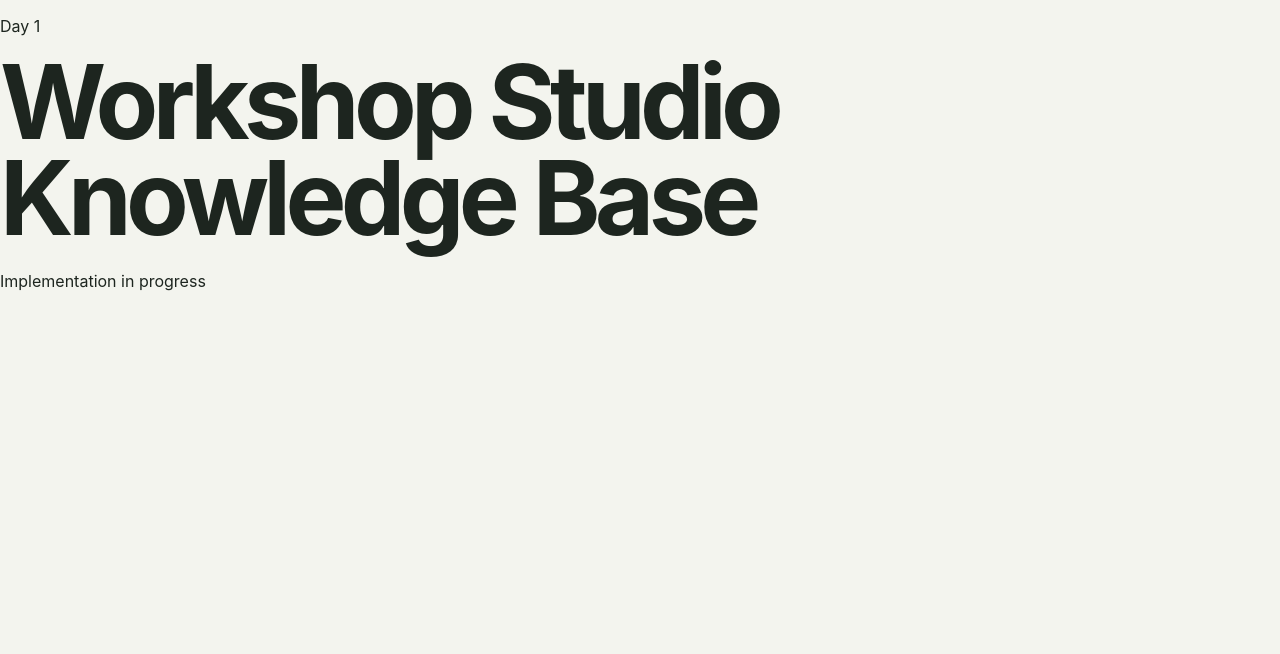
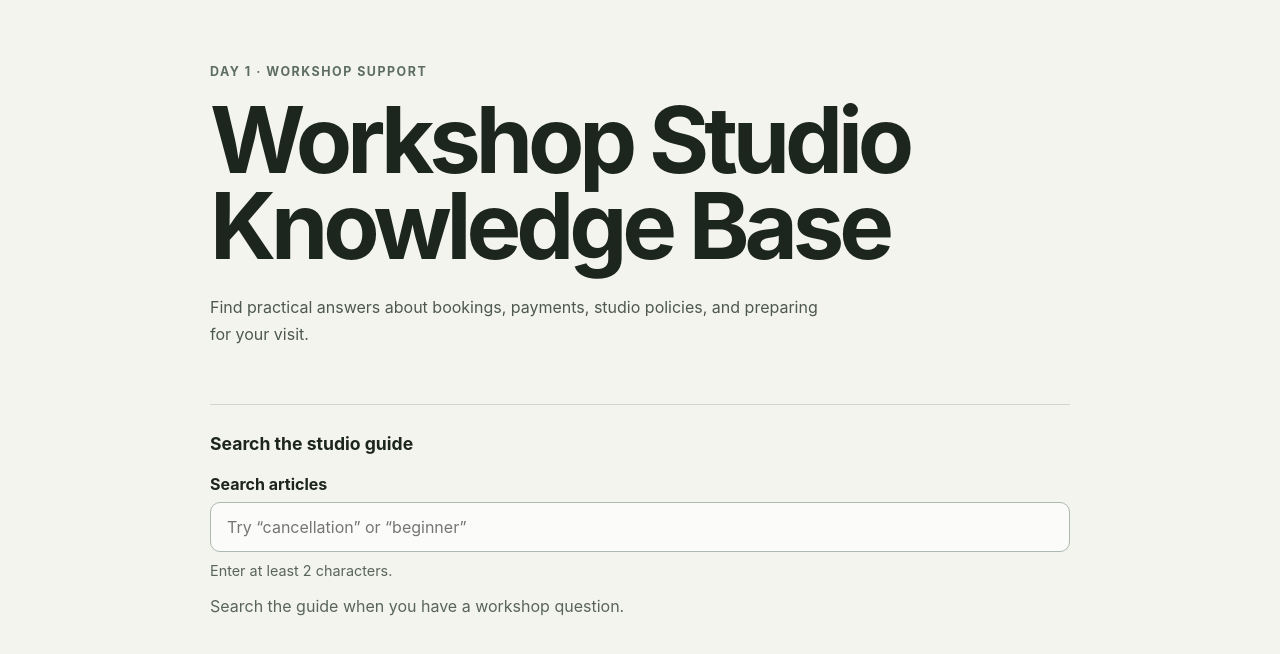
Before and after one commit to stuartchendev/7-day-frontend-production-sprint, a React (Vite) app: page /day-1 in a window 1280 px wide. Shown: the top 654 px of the page. Built offline with nearby package versions, Linux system fonts and the light colour scheme.

Commit message:
feat(day-1): add async search orchestration

```diff
--- a/src/app/app.css
+++ b/src/app/app.css
@@ -183,3 +183,129 @@ h1 {
     gap: 12px;
   }
 }
+
+.knowledge-base {
+  width: min(860px, calc(100% - 40px));
+  margin: 0 auto;
+  padding: 64px 0 96px;
+}
+
+.knowledge-base__header {
+  max-width: 720px;
+}
+
+.knowledge-base__header h1 {
+  font-size: clamp(2.75rem, 8vw, 5.75rem);
+}
+
+.knowledge-base__header > p:last-child {
+  max-width: 62ch;
+  color: #4d5850;
+  line-height: 1.7;
+}
+
+.knowledge-search {
+  margin-top: 56px;
+  padding-top: 28px;
+  border-top: 1px solid #cfd5cc;
+}
+
+.knowledge-search > h2,
+.knowledge-results > h2 {
+  margin: 0 0 20px;
+  font-size: 1.1rem;
+}
+
+.knowledge-search label {
+  display: block;
+  margin-bottom: 8px;
+  font-weight: 700;
+}
+
+.knowledge-search input {
+  width: 100%;
+  padding: 14px 16px;
+  border: 1px solid #aeb9b0;
+  border-radius: 10px;
+  background: rgba(255, 255, 255, 0.72);
+  color: inherit;
+  font: inherit;
+}
+
+.knowledge-search input:focus-visible {
+  outline: 3px solid #1d251f;
+  outline-offset: 3px;
+}
+
+.knowledge-search__hint,
+.knowledge-search__feedback {
+  color: #59645c;
+  line-height: 1.5;
+}
+
+.knowledge-search__hint {
+  margin: 8px 0 0;
+  font-size: 0.9rem;
+}
+
+.knowledge-search__feedback {
+  min-height: 48px;
+  padding-top: 12px;
+}
+
+.knowledge-search__feedback p {
+  margin: 0;
+}
+
+.knowledge-search__feedback [role='alert'] {
+  color: #8a2d20;
+}
+
+.knowledge-results {
+  margin-top: 24px;
+}
+
+.knowledge-results ul {
+  display: grid;
+  gap: 14px;
+  margin: 0;
+  padding: 0;
+  list-style: none;
+}
+
+.knowledge-card {
+  padding: 22px;
+  border: 1px solid #cfd5cc;
+  border-radius: 14px;
+  background: rgba(255, 255, 255, 0.54);
+}
+
+.knowledge-card__category {
+  margin: 0;
+  color: #5d6d62;
+  font-size: 0.78rem;
+  font-weight: 700;
+  letter-spacing: 0.08em;
+  text-transform: uppercase;
+}
+
+.knowledge-card h3 {
+  margin: 10px 0 8px;
+}
+
+.knowledge-card > p:last-child {
+  margin: 0;
+  color: #59645c;
+  line-height: 1.6;
+}
+
+@media (max-width: 640px) {
+  .knowledge-base {
+    width: min(100% - 28px, 860px);
+    padding: 48px 0 72px;
+  }
+
+  .knowledge-search {
+    margin-top: 40px;
+  }
+}
--- a/src/days/day-1/DayOnePage.tsx
+++ b/src/days/day-1/DayOnePage.tsx
@@ -1,9 +1,81 @@
+import { useWorkshopSearch } from './useWorkshopSearch'
+
 export function DayOnePage() {
+  const { state, changeQuery } = useWorkshopSearch()
+  const hasResults = state.results.length > 0
+  const isSearching = state.status === 'debouncing' || state.status === 'loading'
+  const isUpdating = hasResults && isSearching
+  const showResults = hasResults && state.status !== 'idle'
+
   return (
     <main className="knowledge-base">
-      <p>Day 1</p>
-      <h1>Workshop Studio Knowledge Base</h1>
-      <p>Implementation in progress</p>
+      <header className="knowledge-base__header">
+        <p className="sprint-index__eyebrow">Day 1 · Workshop support</p>
+        <h1>Workshop Studio Knowledge Base</h1>
+        <p>
+          Find practical answers about bookings, payments, studio policies, and
+          preparing for your visit.
+        </p>
+      </header>
+
+      <section className="knowledge-search" aria-labelledby="knowledge-search-title">
+        <h2 id="knowledge-search-title">Search the studio guide</h2>
+        <label htmlFor="knowledge-search-input">Search articles</label>
+        <input
+          id="knowledge-search-input"
+          type="search"
+          value={state.query}
+          onChange={(event) => changeQuery(event.target.value)}
+          placeholder="Try “cancellation” or “beginner”"
+          aria-describedby="knowledge-search-hint"
+          autoComplete="off"
+        />
+        <p id="knowledge-search-hint" className="knowledge-search__hint">
+          Enter at least 2 characters.
+        </p>
+
+        <div
+          className="knowledge-search__feedback"
+          aria-live="polite"
+          aria-busy={isSearching}
+        >
+          {state.status === 'idle' && (
+            <p>Search the guide when you have a workshop question.</p>
+          )}
+          {state.status === 'debouncing' && !hasResults && (
+            <p role="status">Preparing your search…</p>
+          )}
+          {state.status === 'loading' && !hasResults && (
+            <p role="status">Searching the knowledge base…</p>
+          )}
+          {isUpdating && <p role="status">Updating results…</p>}
+          {state.status === 'success' && !hasResults && (
+            <p>No articles found for “{state.query.trim()}”.</p>
+          )}
+          {state.status === 'error' && <p role="alert">{state.error}</p>}
+        </div>
+
+        {showResults && (
+          <section className="knowledge-results" aria-labelledby="results-title">
+            <h2 id="results-title">
+              {state.status === 'success'
+                ? `Search results (${state.results.length})`
+                : 'Previous results'}
+            </h2>
+            <ul>
+              {state.results.map((article) => (
+                <li key={article.id}>
+                  <article className="knowledge-card">
+                    <p className="knowledge-card__category">{article.category}</p>
+                    <h3>{article.title}</h3>
+                    <p>{article.summary}</p>
+                  </article>
+                </li>
+              ))}
+            </ul>
+          </section>
+        )}
+      </section>
     </main>
   )
 }
--- /dev/null
+++ b/src/days/day-1/useWorkshopSearch.ts
@@ -0,0 +1,83 @@
+import { useCallback, useEffect, useReducer, useRef } from 'react'
+import { searchService } from './search/searchService'
+import {
+  initialSearchState,
+  searchReducer,
+} from './state/searchReducer'
+
+export const SEARCH_DEBOUNCE_MS = 250
+
+function isAbortError(error: unknown) {
+  return (
+    typeof error === 'object' &&
+    error !== null &&
+    'name' in error &&
+    error.name === 'AbortError'
+  )
+}
+
+function getErrorMessage(error: unknown) {
+  return error instanceof Error ? error.message : 'Search failed. Please try again.'
+}
+
+export function useWorkshopSearch() {
+  const [state, dispatch] = useReducer(searchReducer, initialSearchState)
+  const activeControllerRef = useRef<AbortController | null>(null)
+  const requestSequenceRef = useRef(0)
+
+  const changeQuery = useCallback((query: string) => {
+    activeControllerRef.current?.abort()
+    activeControllerRef.current = null
+    dispatch({ type: 'QUERY_CHANGED', query })
+  }, [])
+
+  useEffect(() => {
+    if (state.status !== 'debouncing') {
+      return
+    }
+
+    const query = state.query.trim()
+    const timeoutId = window.setTimeout(() => {
+      const controller = new AbortController()
+      const requestId = `search-${++requestSequenceRef.current}`
+
+      activeControllerRef.current = controller
+      dispatch({ type: 'REQUEST_STARTED', requestId })
+
+      void searchService
+        .search({ query, signal: controller.signal })
+        .then((results) => {
+          dispatch({ type: 'REQUEST_SUCCEEDED', requestId, results })
+        })
+        .catch((error: unknown) => {
+          if (isAbortError(error)) {
+            return
+          }
+
+          dispatch({
+            type: 'REQUEST_FAILED',
+            requestId,
+            message: getErrorMessage(error),
+          })
+        })
+        .finally(() => {
+          if (activeControllerRef.current === controller) {
+            activeControllerRef.current = null
+          }
+        })
+    }, SEARCH_DEBOUNCE_MS)
+
+    return () => {
+      window.clearTimeout(timeoutId)
+    }
+  }, [state.query, state.status])
+
+  useEffect(
+    () => () => {
+      activeControllerRef.current?.abort()
+    },
+    [],
+  )
+
+  return { state, changeQuery }
+}
```
Also changed, not shown: 2 other files (tests, documents, lock files or other folders).
